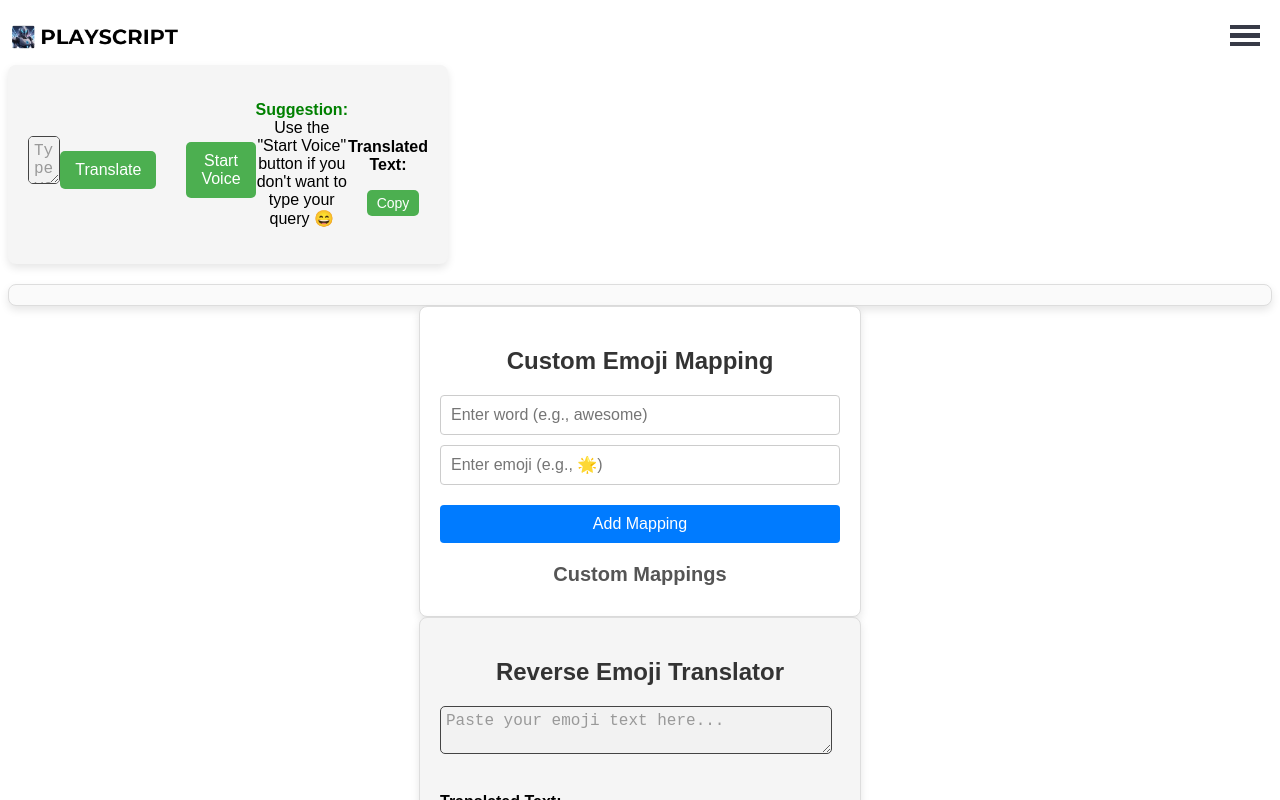
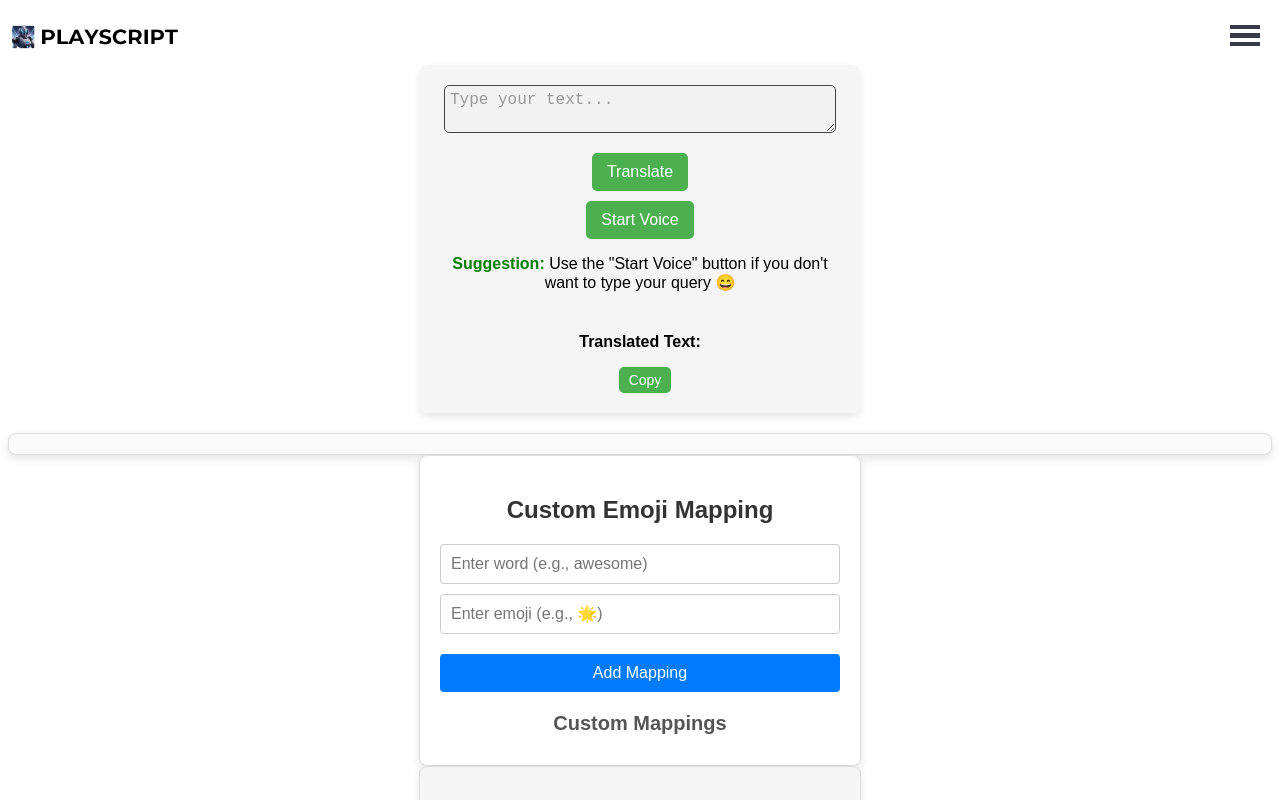
Before and after one commit to playscrbot/Emojilator, a React (Vite) app: page /emoji in a window 1280 px wide. Shown: the top 800 px of the page. Built offline with nearby package versions, Linux system fonts and the light colour scheme.

Commit message:
Added Custom Mapping

```diff
--- a/src/App.css
+++ b/src/App.css
@@ -17,13 +17,15 @@ h2 {
 
 .emoji-translator-container {
   display: flex;
-  text-align: center;
+  flex-direction: column;
   align-items: center;
   justify-content: center;
+  text-align: center;
   max-width: 400px;
   background-color: #f5f5f5;
   border-radius: 8px;
   padding: 20px;
+  margin: 0 auto;
   margin-top: 65px;
   box-shadow: 0 4px 8px rgba(0, 0, 0, 0.1);
 }
```
